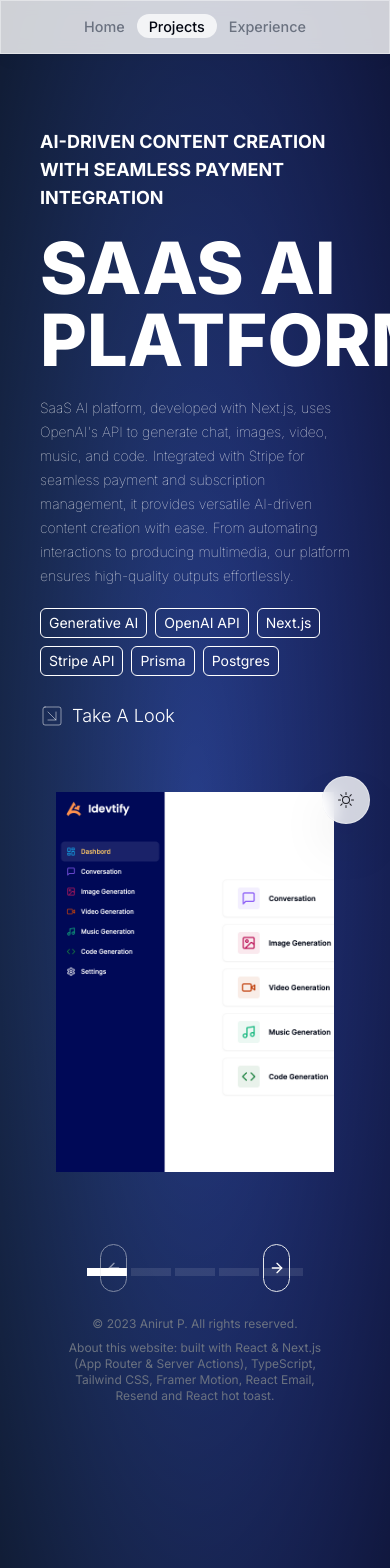
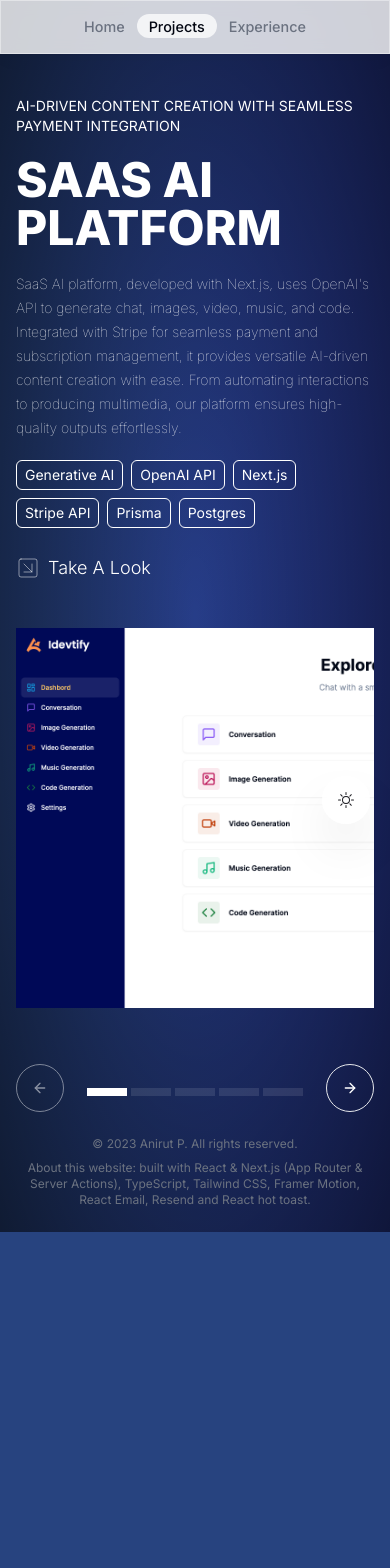
Before and after one commit to aoddy10/portfolio, a Next.js app: page /project in a window 390 px wide. Shown: the top 1568 px of the page. After the commit the page ends 1232 px from the top, so only its background shows below. Built offline with nearby package versions, Linux system fonts and the light colour scheme.

Commit message:
Fix mobile responsive.

```diff
--- a/src/app/experience/page.tsx
+++ b/src/app/experience/page.tsx
@@ -18,7 +18,7 @@ function ExperiencePage() {
   const { theme } = useThemeContext();
 
   return (
-    <main className="flex flex-col items-center  p-32">
+    <main className="flex flex-col items-center  p-24 md:p-32">
       <section
         id="experience"
         ref={ref}
--- a/src/app/project/page.tsx
+++ b/src/app/project/page.tsx
@@ -60,10 +60,12 @@ function ProjectPage() {
       <CarouselContent className="m-0">
         {projectsData.map((_, index) => (
           <CarouselItem key={index} className={cn("p-0", bgColor[index])}>
-            <div className=" relative h-full lg:h-[100vh] pt-32 md:pt-10 bg-gradient-radial from-transparent to-black/60 text-white w-full md:flex items-center p-10">
+            <div className=" relative h-full lg:h-[100vh] pt-24 md:pt-10 bg-gradient-radial from-transparent to-black/60 text-white w-full md:flex items-center p-4 md:p-10">
               <div className="flex flex-col gap-5 md:w-[45%] items-start">
-                <h2 className=" uppercase text-lg font-bold">{_.subtitle}</h2>
-                <h1 className=" uppercase text-7xl font-extrabold">
+                <h2 className=" uppercase text-sm md:text-lg md:font-bold">
+                  {_.subtitle}
+                </h2>
+                <h1 className=" uppercase text-5xl md:text-7xl font-extrabold">
                   {_.title}
                 </h1>
                 <p className=" w-full font-thin text-sm leading-6">
@@ -81,13 +83,20 @@ function ProjectPage() {
                   ))}
                 </div>
 
-                <Button className="text-lg font-light p-0">
-                  <SquareArrowDownRight className=" mr-2" strokeWidth={0.5} />
-                  Take A Look
-                </Button>
+                {_.link && (
+                  <a href={_.link} target="_blank">
+                    <Button className="text-lg font-light p-0">
+                      <SquareArrowDownRight
+                        className=" mr-2"
+                        strokeWidth={0.5}
+                      />
+                      Take A Look
+                    </Button>
+                  </a>
+                )}
               </div>
 
-              <div className="md:absolute left-[50%] p-4">
+              <div className="md:absolute left-[50%] md:p-4">
                 <Image
                   src={_.imageUrl}
                   alt={_.title}
@@ -95,9 +104,9 @@ function ProjectPage() {
                 />
               </div>
 
-              <div className="md:fixed bottom-0 flex flex-col px-5 mr-7 w-full text-white z-[999]">
+              <div className="md:fixed bottom-0 flex flex-col  md:px-5 mr-7 w-full text-white z-[999]">
                 <div className=" flex justify-between">
-                  <CarouselPrevious className=" left-10 relative w-12 h-12" />
+                  <CarouselPrevious className=" left-0 md:left-[2rem] relative w-12 h-12" />
                   <div className=" flex gap-1">
                     {projectsData.map((_, index) => (
                       <div
@@ -109,7 +118,7 @@ function ProjectPage() {
                       ></div>
                     ))}
                   </div>
-                  <CarouselNext className=" right-10 relative w-12 h-12" />
+                  <CarouselNext className=" right-0 md:right-[6rem] relative w-12 h-12" />
                 </div>
 
                 <Footer />
```
